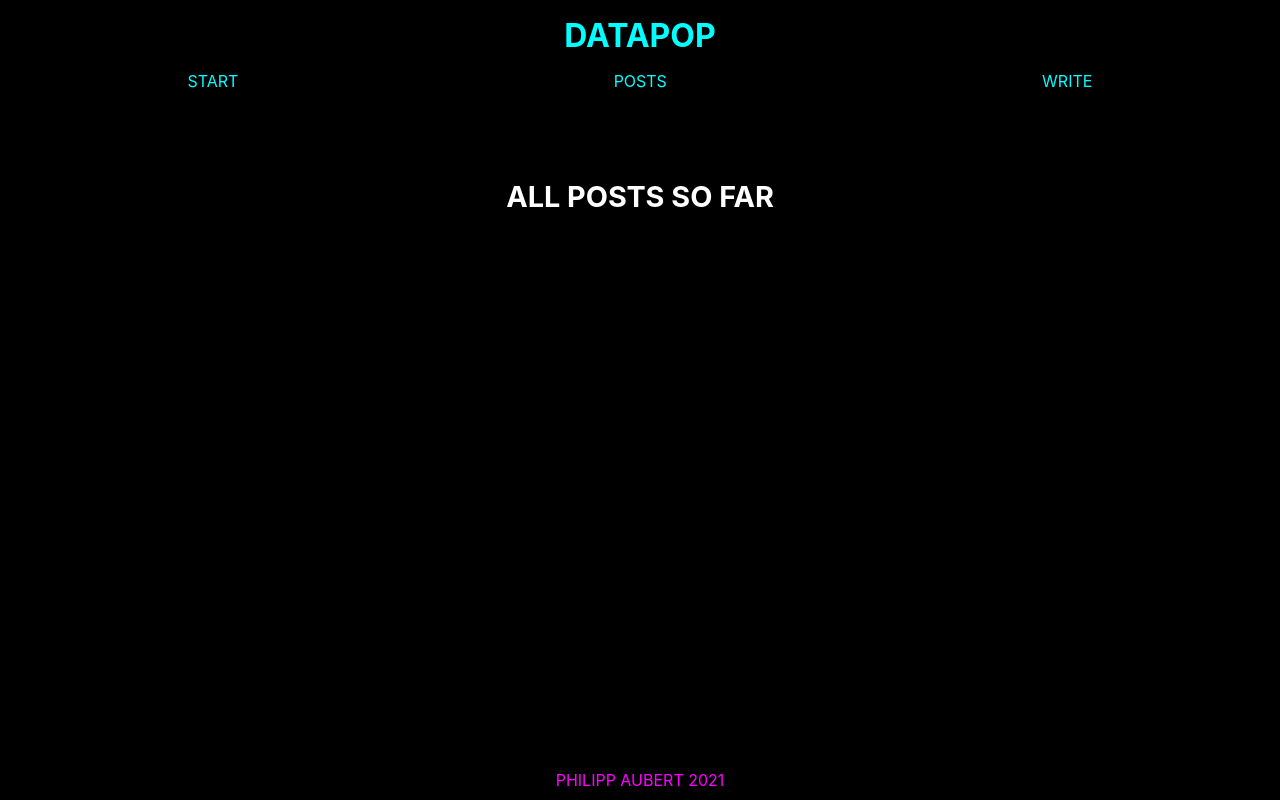
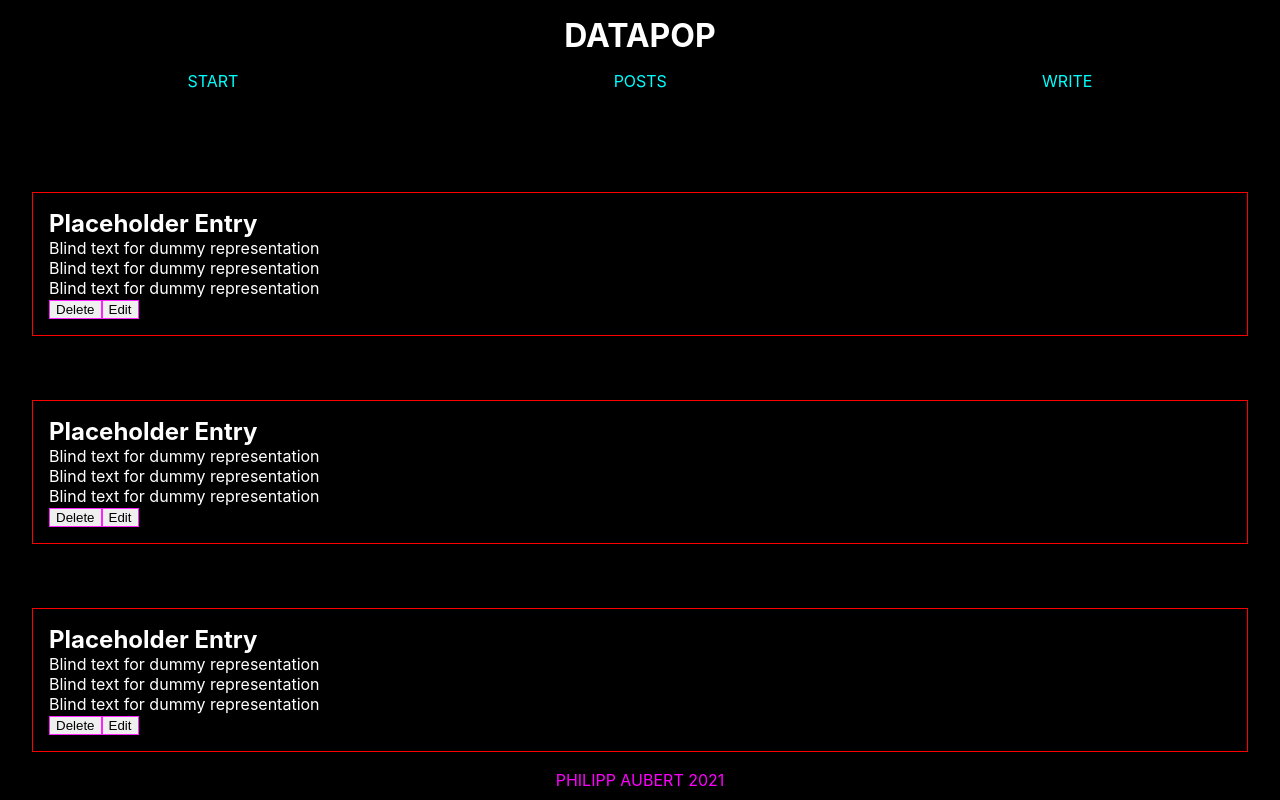
Before and after one commit to PhilippAubert/datapop, a React (Create React App) app: page /list in a window 1280 px wide. Built offline with nearby package versions, Linux system fonts and the light colour scheme.

Commit message:
Add dummy-posts and very basic styling

```diff
--- a/src/Components/CSS/Users.css
+++ b/src/Components/CSS/Users.css
@@ -1,15 +1,39 @@
 .Main {
   grid-row: 2/3;
   grid-column: 2/3;
+  overflow-y: scroll;
+}
+
+.Headline {
+  display: flex;
+  justify-content: center;
+  color: #fff;
 }
 
 .Users-List {
   color: white;
   display: flex;
-  display: flex;
+  flex-direction: column;
   justify-content: center;
 }
 
-.Users-List__Headline {
-  font-size: 0.9rem;
+.Posts {
+  display: flex;
+  flex-direction: column;
+  justify-content: center;
+  border: 1px solid #f00;
+  margin: 2rem;
+  padding: 1rem;
 }
+
+.Posts_Headline {
+  margin: 0;
+}
+
+.Posts_Text {
+  margin: 0;
+}
+
+.Button {
+  border: 1px solid #f2f;
+}
--- a/src/Components/Users.js
+++ b/src/Components/Users.js
@@ -5,8 +5,39 @@ export default function Users() {
   return (
     <div className="Main">
       <div className="Users-List">
-        <div className="Users-List__Headline">
-          <h1>ALL POSTS SO FAR</h1>
+        <div className="Posts">
+          <h2 className="Posts_Headline">Placeholder Entry</h2>
+          <p className="Posts_Text">Blind text for dummy representation</p>
+          <p className="Posts_Text">Blind text for dummy representation</p>
+          <p className="Posts_Text">Blind text for dummy representation</p>
+          <div className="Buttons">
+            <button className="Button">Delete</button>
+            <button className="Button">Edit</button>
+          </div>
+        </div>
+      </div>
+      <div className="Users-List">
+        <div className="Posts">
+          <h2 className="Posts_Headline">Placeholder Entry</h2>
+          <p className="Posts_Text">Blind text for dummy representation</p>
+          <p className="Posts_Text">Blind text for dummy representation</p>
+          <p className="Posts_Text">Blind text for dummy representation</p>
+          <div className="Buttons">
+            <button className="Button">Delete</button>
+            <button className="Button">Edit</button>
+          </div>
+        </div>
+      </div>
+      <div className="Users-List">
+        <div className="Posts">
+          <h2 className="Posts_Headline">Placeholder Entry</h2>
+          <p className="Posts_Text">Blind text for dummy representation</p>
+          <p className="Posts_Text">Blind text for dummy representation</p>
+          <p className="Posts_Text">Blind text for dummy representation</p>
+          <div className="Buttons">
+            <button className="Button">Delete</button>
+            <button className="Button">Edit</button>
+          </div>
         </div>
       </div>
     </div>
```
